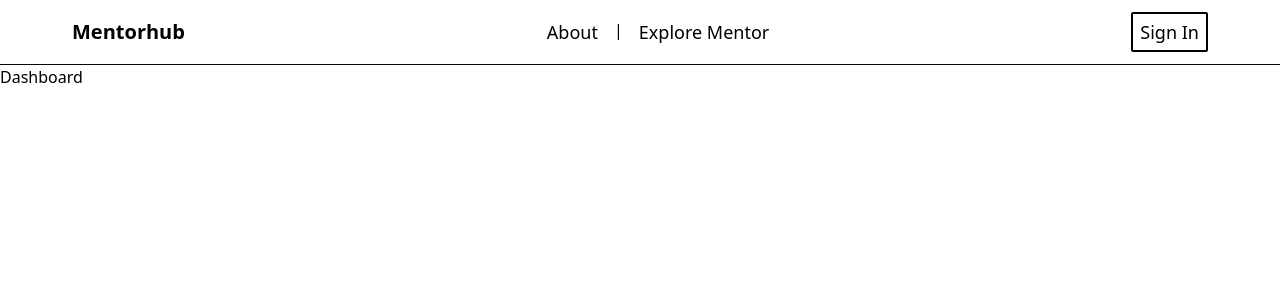
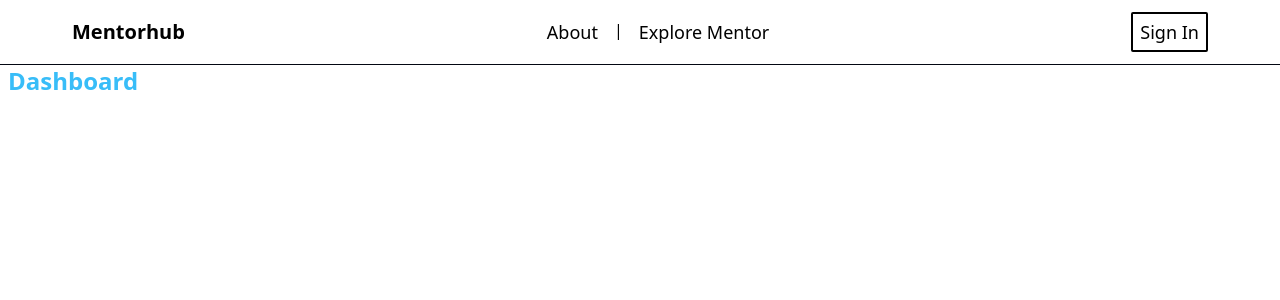
Before and after one commit to Karmanya20/AIOMentor, a React (Vite) app in the folder client/: page /dashboard in a window 1280 px wide. Shown: the top 300 px of the page. Built offline with nearby package versions, Linux system fonts and the light colour scheme.

Commit message:
first commit

```diff
--- a/client/src/pages/Dashboard.jsx
+++ b/client/src/pages/Dashboard.jsx
@@ -3,7 +3,10 @@ import React from 'react'
 const Dashboard = () => {
   return (
     <div>
-      Dashboard
+
+      <span class="mx-2 text-2xl font-semibold text-sky-400">
+        Dashboard</span>
+
     </div>
   )
 }
```
